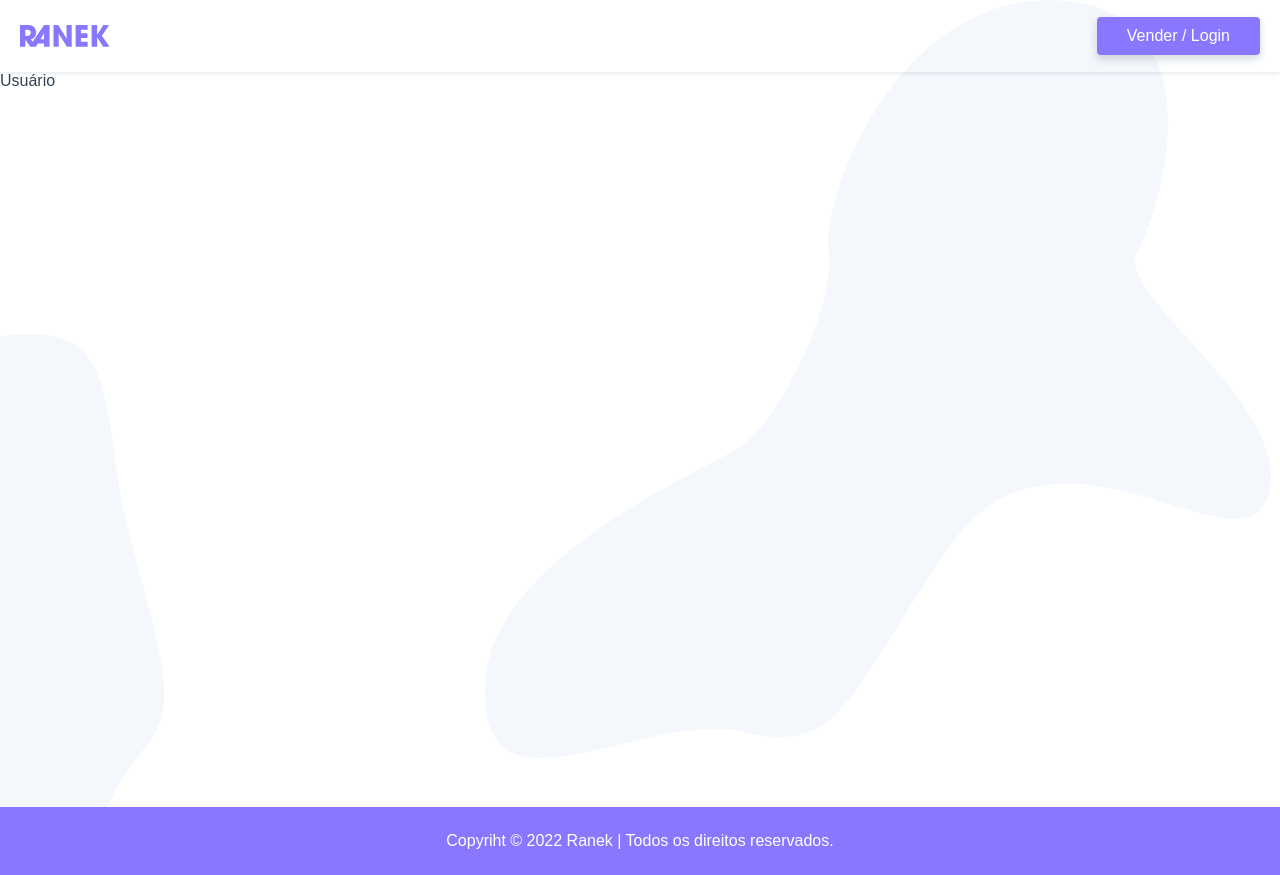
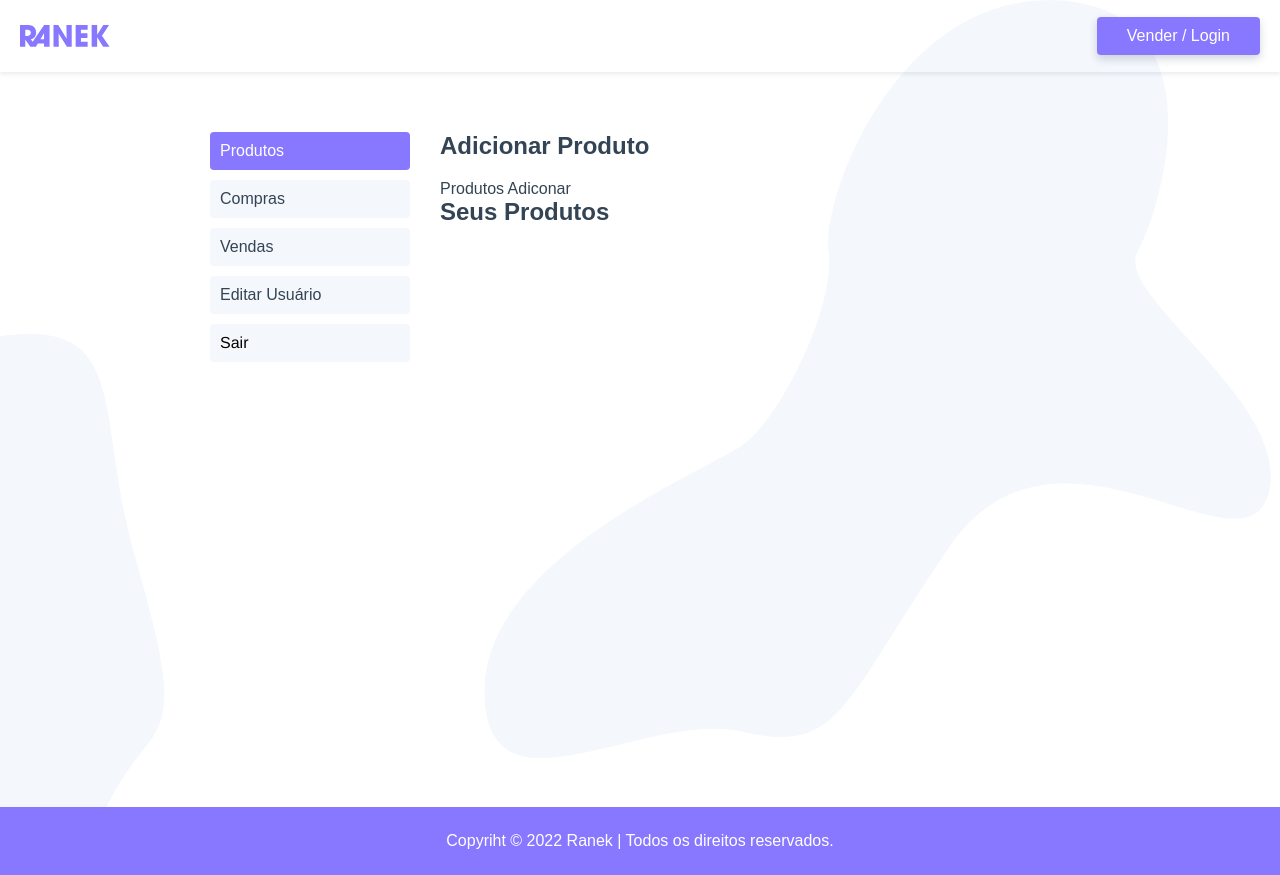
Before and after one commit to ThiagoSantosTh/Ranek, a Vue app: page /usuario in a window 1280 px wide. Built offline with nearby package versions, Linux system fonts and the light colour scheme.

Commit message:
FEATURE: Adicionado o POST do usuário, quando for criar um novo registro. - Adicionado a lista dos produtos - Routes (Compras / Vendas / Editar Produto e Lista os Produtos) - Adicionando os Produtos Item relacionado ao comprador

```diff
--- a/src/auth/Register.vue
+++ b/src/auth/Register.vue
@@ -6,7 +6,7 @@
         Criar Conta
       </button>
       <UsuarioForm v-else>
-        <button class="btn btn-form" @click.prevent="createUser">
+        <button class="btn btn-form" @click.prevent="criarUsuario">
           Criar Usuário
         </button>
       </UsuarioForm>
@@ -29,8 +29,18 @@ export default {
     };
   },
   methods: {
-    createUser() {
-      this.$store.dispatch("createUser", this.$store.state.usuario);
+    //Criando o usuário e redirecionando para a página do usuário
+    async criarUsuario() {
+      try {
+        await this.$store.dispatch("criarUsuario", this.$store.state.usuario);
+        await this.$store.dispatch(
+          "getUsuario",
+          this.$store.state.usuario.email
+        );
+        this.$router.push({ name: "usuario" });
+      } catch (error) {
+        console.log(error);
+      }
     },
   },
 };
--- /dev/null
+++ b/src/components/ProdutoAdicionar.vue
@@ -0,0 +1,13 @@
+<template>
+  <section>
+    <p>Produtos Adiconar</p>
+  </section>
+</template>
+
+<script>
+export default {
+  name: "ProdutoAdicionar",
+};
+</script>
+
+<style></style>
--- /dev/null
+++ b/src/components/ProdutoItem.vue
@@ -0,0 +1,47 @@
+<template>
+  <div class="produto" v-if="produto">
+    <router-link
+      class="produto-img"
+      :to="{ name: 'produto', params: { id: produto.id } }"
+    >
+      <img
+        v-if="produto.fotos"
+        :src="produto.fotos[0].src"
+        :alt="produto.fotos[0].titulo"
+      />
+      <p>Ver Produto</p>
+    </router-link>
+    <div class="info">
+      <p class="preco">{{ produto.preco | numeroPreco }}</p>
+      <h2 class="titulo">{{ produto.nome }}</h2>
+      <slot></slot>
+    </div>
+  </div>
+</template>
+
+<script>
+export default {
+  name: "ProdutoItem",
+  props: ["produto"],
+};
+</script>
+
+<style scoped>
+.produto {
+  display: grid;
+  grid-template-columns: minmax(100px, 200px) 1fr;
+  grid-gap: 20px;
+  margin-bottom: 40px;
+  position: relative;
+}
+
+.info {
+  align-self: end;
+}
+
+.produto-img {
+  border-radius: 4px;
+  overflow: hidden;
+  height: 100px;
+}
+</style>
--- a/src/router/index.js
+++ b/src/router/index.js
@@ -4,6 +4,10 @@ import HomeView from "../views/HomeView.vue";
 import ProdutoView from "../views/ProdutoView.vue";
 import Login from "../auth/Login.vue";
 import Usuario from "../user/Usuario.vue";
+import UsuarioProduto from "../user/UsuarioProduto.vue";
+import UsuarioVendas from "../user/UsuarioVendas.vue";
+import UsuarioCompras from "../user/UsuarioCompras.vue";
+import UsuarioEditar from "../user/UsuarioEditar.vue";
 
 Vue.use(VueRouter);
 
@@ -28,6 +32,29 @@ const routes = [
     path: "/usuario",
     name: "usuario",
     component: Usuario,
+    children: [
+      {
+        //Inicial do usuario: Quando o usuario entrar na pagina, ele vai para a lista dos produtos
+        path: "",
+        name: "usuario",
+        component: UsuarioProduto,
+      },
+      {
+        path: "compras",
+        name: "compras",
+        component: UsuarioCompras,
+      },
+      {
+        path: "vendas",
+        name: "vendas",
+        component: UsuarioVendas,
+      },
+      {
+        path: "editar",
+        name: "usuario-editar",
+        component: UsuarioEditar,
+      },
+    ],
   },
 ];
 
--- a/src/store/index.js
+++ b/src/store/index.js
@@ -1,7 +1,6 @@
 import Vue from "vue";
 import Vuex from "vuex";
-import { api } from "../services.js";
-
+import { api } from "@/services.js";
 Vue.use(Vuex);
 
 export default new Vuex.Store({
@@ -22,30 +21,59 @@ export default new Vuex.Store({
       cidade: "",
       estado: "",
     },
+    usuario_produtos: null,
   },
-  getters: {},
   mutations: {
     //Mutação para alterar o login
     UPDATE_LOGIN(state, payload) {
       state.login = payload;
     },
-
     UPDATE_USUARIO(state, payload) {
       state.usuario = Object.assign(state.usuario, payload);
     },
+    UPDATE_USUARIO_PRODUTOS(state, payload) {
+      state.usuario_produtos = payload;
+    },
+    ADD_USUARIO_PRODUTOS(state, payload) {
+      /**
+       * @params Push: Adiciona um novo elemento ao array
+       * @params Unshift: Adiciona um novo elemento no início do array
+       */
+      state.usuario_produtos.unshift(payload);
+    },
   },
   actions: {
+    getUsuarioProdutos(context) {
+      api
+        .get(`/produto?usuario_id=${context.state.usuario.id}`)
+        .then((response) => {
+          context.commit("UPDATE_USUARIO_PRODUTOS", response.data);
+        });
+    },
     getUsuario(context, payload) {
-      api.get(`/usuario/${payload}`).then((response) => {
+      return api.get(`/usuario/${payload}`).then((response) => {
         context.commit("UPDATE_USUARIO", response.data);
         context.commit("UPDATE_LOGIN", true);
       });
     },
+    criarUsuario(context, payload) {
+      context.commit("UPDATE_USUARIO", { id: payload.email });
+      return api.post("/usuario", payload);
+    },
+    deslogarUsuario(context) {
+      context.commit("UPDATE_USUARIO", {
+        id: "",
+        nome: "",
+        email: "",
+        senha: "",
+        cep: "",
+        rua: "",
+        numero: "",
+        bairro: "",
+        cidade: "",
+        estado: "",
+      });
+      context.commit("UPDATE_LOGIN", false);
+    },
   },
-
-  createUser(context, payload) {
-    context.commit("UPDATE_USUARIO", { id: payload.email });
-    api.post("/usuario", payload);
-  },
-  modules: {},
 });
--- a/src/user/Usuario.vue
+++ b/src/user/Usuario.vue
@@ -1,11 +1,83 @@
 <template>
-  <p>Usuário</p>
+  <section class="usuario">
+    <nav class="sidenav">
+      <ul>
+        <li>
+          <router-link :to="{ name: 'usuario' }">Produtos</router-link>
+        </li>
+        <li>
+          <router-link :to="{ name: 'compras' }">Compras</router-link>
+        </li>
+        <li>
+          <router-link :to="{ name: 'vendas' }">Vendas</router-link>
+        </li>
+        <li>
+          <router-link :to="{ name: 'usuario-editar' }"
+            >Editar Usuário</router-link
+          >
+        </li>
+        <li>
+          <button @click.prevent="deslogar">Sair</button>
+        </li>
+      </ul>
+    </nav>
+    <transition mode="out-in">
+      <router-view></router-view>
+    </transition>
+  </section>
 </template>
 
 <script>
 export default {
   name: "usuarioView",
+  methods: {
+    deslogar() {
+      this.$store.dispatch("deslogarUsuario");
+      this.$router.push({ name: "login" });
+    },
+  },
 };
 </script>
 
-<style></style>
+<style scopde>
+.usuario {
+  display: grid;
+  grid-template-columns: minmax(140px, 200px) 1fr;
+  max-width: 900px;
+  margin: 40px auto;
+  grid-gap: 30px;
+  padding: 20px;
+}
+
+@media screen and (max-width: 500px) {
+  .usuario {
+    grid-template-columns: 1fr;
+    margin: 0px auto;
+  }
+}
+
+.sidenav a,
+.sidenav button {
+  padding: 10px;
+  display: block;
+  background: #f4f7fc;
+  margin-bottom: 10px;
+  border-radius: 4px;
+}
+
+.sidenav a.router-link-exact-active,
+.sidenav a:hover,
+.sidenav button:hover {
+  background: #87f;
+  color: #fff;
+}
+
+.sidenav button {
+  border: none;
+  width: 100%;
+  font-size: 1rem;
+  text-align: left;
+  font-family: "Avenir", Helvetica, Arial, sans-serif;
+  cursor: pointer;
+}
+</style>
--- /dev/null
+++ b/src/user/UsuarioCompras.vue
@@ -0,0 +1,9 @@
+<template>
+  <p>Usuário Compras</p>
+</template>
+
+<script>
+export default {};
+</script>
+
+<style></style>
--- /dev/null
+++ b/src/user/UsuarioEditar.vue
@@ -0,0 +1,9 @@
+<template>
+  <p>Usuário Editar</p>
+</template>
+
+<script>
+export default {};
+</script>
+
+<style></style>
--- /dev/null
+++ b/src/user/UsuarioProduto.vue
@@ -0,0 +1,50 @@
+<template>
+  <section>
+    <h2>Adicionar Produto</h2>
+    <ProdutoAdicionar />
+    <h2>Seus Produtos</h2>
+    <transition-group v-if="usuario_produtos" name="list" tag="ul">
+      <li v-for="(produto, index) in usuario_produtos" :key="index">
+        <ProdutoItem :produto="produto">
+          <p>{{ produto.descricao }}</p>
+        </ProdutoItem>
+      </li>
+    </transition-group>
+  </section>
+</template>
+
+<script>
+import ProdutoAdicionar from "../components/ProdutoAdicionar.vue";
+import ProdutoItem from "@/components/ProdutoItem.vue";
+import { mapState, mapActions } from "vuex";
+
+export default {
+  name: "usuarioProduto",
+  components: {
+    ProdutoAdicionar,
+    ProdutoItem,
+  },
+  computed: {
+    ...mapState(["login", "usuario", "usuario_produtos"]),
+  },
+  methods: {
+    ...mapActions(["getUsuarioProdutos"]),
+  },
+  watch: {
+    login() {
+      this.getUsuarioProdutos();
+    },
+  },
+  created() {
+    if (this.login) {
+      this.getUsuarioProdutos();
+    }
+  },
+};
+</script>
+
+<style>
+h2 {
+  margin-bottom: 20px;
+}
+</style>
--- /dev/null
+++ b/src/user/UsuarioVendas.vue
@@ -0,0 +1,9 @@
+<template>
+  <p>Usuário Vendas</p>
+</template>
+
+<script>
+export default {};
+</script>
+
+<style></style>
```
Also changed, not shown: ranek-api/ranek.json (+35 -0 lines), ranek.json (added, +19 -0 lines).
